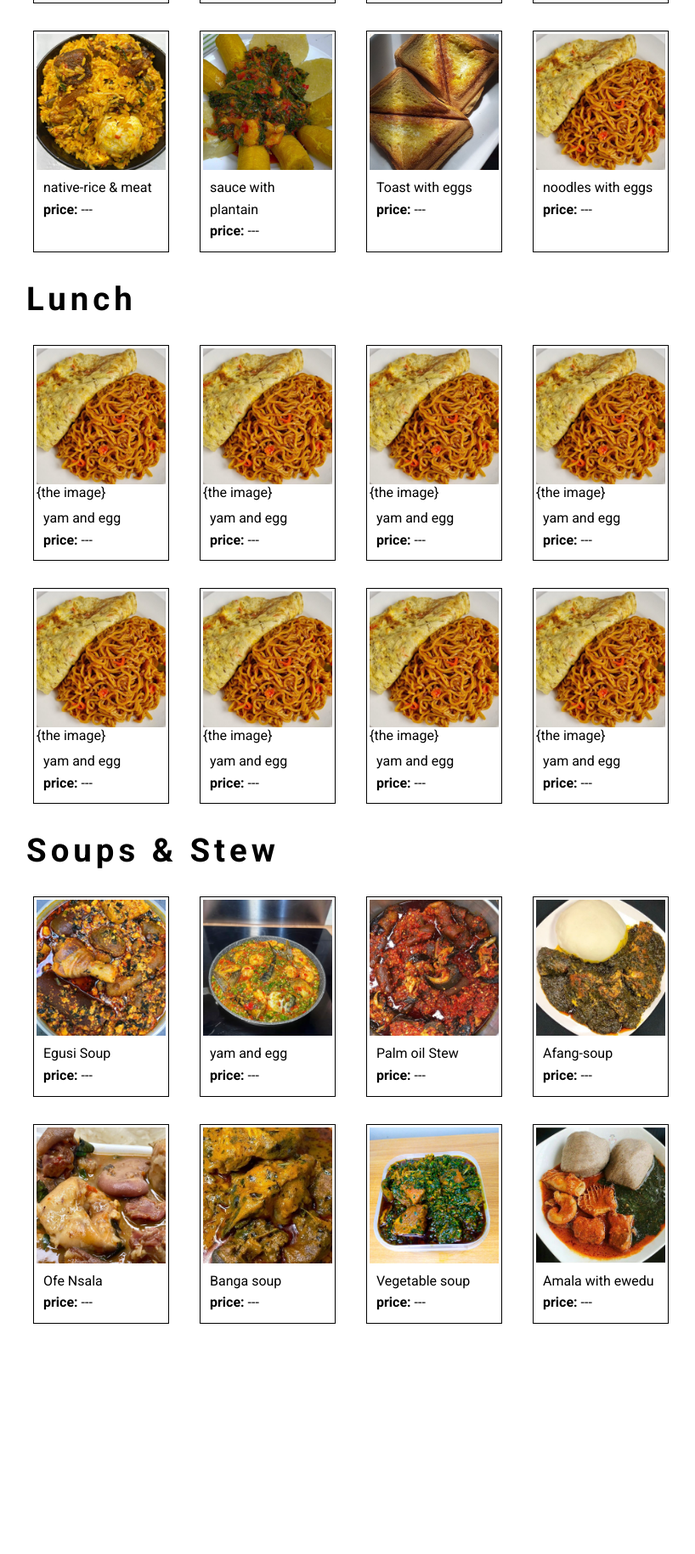
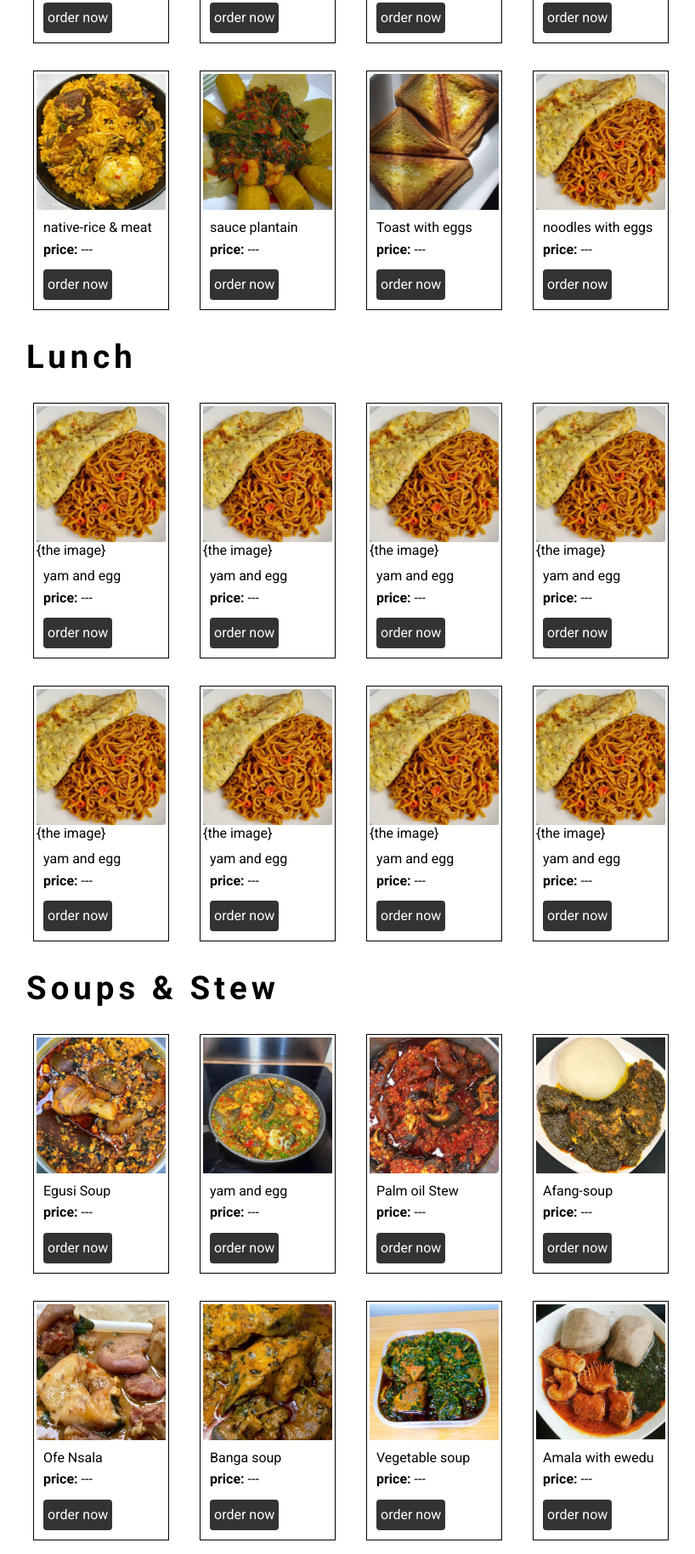
Before and after one commit to spellz008/colhan, a plain HTML site: page menu.html in a window 1280 px wide. Shown: the part 967-2796 px from the top of the page at 85% size, without its empty margins (217-1035 px from the left). Before the commit the page ends 2541 px from the top, so only its background shows below. Drawn offline with Linux system fonts and the light colour scheme.

Commit message:
description

```diff
--- a/menu.html
+++ b/menu.html
@@ -17,7 +17,7 @@
             <li><a href="index.html">Home</a></li>
             <li><a href="#">Services</a></li>
             <li><a href="menu.html">Menu</a></li>
-            <li><a href="">About</a></li>
+            <li><a href="aboutt.html">About</a></li>
             <li><a href="contact.html">Contact us</a></li>
             <li onclick=hideSidebar()><a href="#"><img src="./public/assets/images/x.png" alt="" srcset=""></a></li>
         </ul>
@@ -26,7 +26,7 @@
             <li class="hideonmobile"><a href="index.html">Home</a></li>
             <li class="hideonmobile"><a href="#">Services</a></li>
             <li class="hideonmobile"><a href="menu.html">Menu</a></li>
-            <li class="hideonmobile"><a href="">About</a></li>
+            <li class="hideonmobile"><a href="aboutt.html">About</a></li>
             <li class="hideonmobile"><a href="contact.html">Contact us</a></li>
              <li class="han" onclick=showSidebar()><a href="#"><img src="./public/assets/images/menu.png" alt="" srcset=""></a></li>
 
@@ -42,7 +42,7 @@
             sidebar.style.display = 'none'
         }
     </script>
-          <div class="header-content">
+           <div class="header-content">
                 <div class="text">
                   <h1>Naturally Nourishing Taste</h1>
                   <p>Our meals are made with quality ingredients, traditional recipes, and timely delivery to keep you satisfied. Explore our menu and place your order today.</p>
@@ -64,7 +64,8 @@
             <div class="break"></div>
             <div class="item-text">
                 <p>Beans with yam</p>
-                <p><strong>price:</strong> ---</p>
+                <p><strong>price:</strong>---</p>
+                <a href="https://tally.so/r/mBoWZA">order now</a>
             </div>
       </div>
       <div class="breakfast-one">
@@ -72,6 +73,7 @@
             <div class="item-text">
                 <p>yam with eggs</p>
                 <p><strong>price:</strong> ---</p>
+                <a href="https://tally.so/r/mBoWZA">order now</a>
             </div>
       </div>
 
@@ -81,6 +83,7 @@
             <div class="item-text">
                 <p>pap with moi-moi</p>
                 <p><strong>price:</strong> ---</p>
+                <a href="https://tally.so/r/mBoWZA">order now</a>
             </div>
       </div>
 
@@ -90,6 +93,7 @@
             <div class="item-text">
                 <p>akara with custard</p>
                 <p><strong>price:</strong> ---</p>
+                <a href="https://tally.so/r/mBoWZA">order now</a>
             </div>
       </div>
 
@@ -98,14 +102,16 @@
             <div class="item-text">
                 <p>native-rice & meat</p>
                 <p><strong>price:</strong> ---</p>
+                <a href="https://tally.so/r/mBoWZA">order now</a>
             </div>
       </div>
 
       <div class="breakfast-five">
             <div class="veg"></div>
             <div class="item-text">
-                <p>sauce with plantain</p>
+                <p>sauce plantain</p>
                 <p><strong>price:</strong> ---</p>
+                <a href="https://tally.so/r/mBoWZA">order now</a>
             </div>
       </div>
 
@@ -114,6 +120,7 @@
             <div class="item-text">
                 <p>Toast with eggs</p>
                 <p><strong>price:</strong> ---</p>
+                <a href="https://tally.so/r/mBoWZA">order now</a>
             </div>
       </div>
 
@@ -122,6 +129,7 @@
             <div class="item-text">
                 <p>noodles with eggs</p>
                 <p><strong>price:</strong> ---</p>
+                <a href="https://tally.so/r/mBoWZA">order now</a>
             </div>
       </div>
 </div>
@@ -129,86 +137,79 @@
             <div class="lunch-header">
                 <h2>Lunch</h2>
             </div>
-<!--  -->
-            <div class="lunch-food">
+
+             <div class="lunch-food">
                 <div class="lunch-items">
                     <div class="noodles"></div>     {the image}
             <div class="item-text">
                 <p>yam and egg</p>
                 <p><strong>price:</strong> ---</p>
+                <a href="https://tally.so/r/mBoWZA">order now</a>
             </div>
 
                 </div>
 
-                <!--  -->
-                    <div class="lunch-items">
+                     <div class="lunch-items">
                     <div class="noodles"></div>     {the image}
             <div class="item-text">
                 <p>yam and egg</p>
                 <p><strong>price:</strong> ---</p>
+                <a href="https://tally.so/r/mBoWZA">order now</a>
             </div>
 
                 </div>
-                <!--  -->
-                <!--  -->
+
         <div class="lunch-items">
                 <div class="noodles"></div>     {the image}
             <div class="item-text">
                 <p>yam and egg</p>
                 <p><strong>price:</strong> ---</p>
+                <a href="https://tally.so/r/mBoWZA">order now</a>
             </div>
                 </div>
-                <!--  -->
-                <!--  -->
+
                       <div class="lunch-items">
                 <div class="noodles"></div>     {the image}
             <div class="item-text">
                 <p>yam and egg</p>
                 <p><strong>price:</strong> ---</p>
+                <a href="https://tally.so/r/mBoWZA">order now</a>
             </div>
                 </div>
-                <!--  -->
-                <!--  -->
+
         <div class="lunch-items">
                 <div class="noodles"></div>     {the image}
             <div class="item-text">
                 <p>yam and egg</p>
                 <p><strong>price:</strong> ---</p>
+                <a href="#">order now</a>
             </div>
                 </div>
-                <!--  -->
-                <!--  -->
                       <div class="lunch-items">
                 <div class="noodles"></div>     {the image}
             <div class="item-text">
                 <p>yam and egg</p>
                 <p><strong>price:</strong> ---</p>
+                <a href="https://tally.so/r/mBoWZA">order now</a>
             </div>
                 </div>
-                <!--  -->
-                <!--  -->
                       <div class="lunch-items">
                 <div class="noodles"></div>     {the image}
             <div class="item-text">
                 <p>yam and egg</p>
                 <p><strong>price:</strong> ---</p>
+                <a href="https://tally.so/r/mBoWZA">order now</a>
             </div>
                 </div>
-                <!--  -->
-                <!--  -->
                       <div class="lunch-items">
                 <div class="noodles"></div>     {the image}
             <div class="item-text">
                 <p>yam and egg</p>
                 <p><strong>price:</strong> ---</p>
+                <a href="https://tally.so/r/mBoWZA">order now</a>
             </div>
                 </div>
-                <!--  -->
-                <!--  -->
-                <!--  -->
          </div>
-<!--  -->
-
         </section>
     <section class="soups">
         <div class="soup-header">
@@ -220,75 +221,70 @@
             <div class="item-text">
                 <p>Egusi Soup</p>
                 <p><strong>price:</strong> ---</p>
+                <a href="https://tally.so/r/mBoWZA">order now</a>
             </div>
             </div>
-            <!--  -->
                  <div class="soup-item">
                  <div class="okra"></div>
             <div class="item-text">
                 <p>yam and egg</p>
                 <p><strong>price:</strong> ---</p>
+                <a href="https://tally.so/r/mBoWZA">order now</a>
             </div>
             </div>
-            <!--  -->
-            <!--  -->
                 <div class="soup-item">
                  <div class="red"></div>
             <div class="item-text">
                 <p>Palm oil Stew</p>
                 <p><strong>price:</strong> ---</p>
+                <a href="https://tally.so/r/mBoWZA">order now</a>
             </div>
             </div>
-            <!--  -->
-            <!--  -->
                 <div class="soup-item">
                  <div class="afang"></div>
             <div class="item-text">
                 <p>Afang-soup</p>
                 <p><strong>price:</strong> ---</p>
+                <a href="https://tally.so/r/mBoWZA">order now</a>
             </div>
             </div>
-            <!--  -->
-            <!--  -->
                 <div class="soup-item">
                  <div class="nsala"></div>
             <div class="item-text">
                 <p>Ofe Nsala</p>
                 <p><strong>price:</strong> ---</p>
+                <a href="https://tally.so/r/mBoWZA">order now</a>
             </div>
             </div>
-            <!--  -->
-            <!--  -->
                 <div class="soup-item">
                  <div class="bangs"></div>
             <div class="item-text">
                 <p>Banga soup</p>
                 <p><strong>price:</strong> ---</p>
+                <a href="https://tally.so/r/mBoWZA">order now</a>
             </div>
             </div>
-            <!--  -->
-            <!--  -->
                 <div class="soup-item">
                  <div class="vegs"></div>
             <div class="item-text">
                 <p>Vegetable soup</p>
                 <p><strong>price:</strong> ---</p>
+                <a href="https://tally.so/r/mBoWZA">order now</a>
             </div>
             </div>
-            <!--  -->
-            <!--  -->
                 <div class="soup-item">
                  <div class="amala"></div>
             <div class="item-text">
                 <p>Amala with ewedu</p>
                 <p><strong>price:</strong> ---</p>
+                <a href="https://tally.so/r/mBoWZA">order now</a>
             </div>
             </div>
-            <!--  -->
-            <!--  -->
         </div>
 
     </section>
 </div>
+        <!-- order starts -->
+         <!-- order ends -->
 </body>
 </html>
--- a/public/assets/abouttt.css
+++ b/public/assets/abouttt.css
@@ -231,6 +231,7 @@ img{
     }
     .han{
         display: flex;
+        filter: invert(1);
     }
 }
 @media(min-width:600px){
@@ -317,3 +318,6 @@ img{
   font-size: 1.5rem;
 }
 }
+.x{
+  filter: invert(1);
+}
--- a/public/assets/menu.css
+++ b/public/assets/menu.css
@@ -513,3 +513,6 @@ img{
             margin-top: 1rem;
         }
         }
+.x{
+    filter: invert(1);
+}
```
